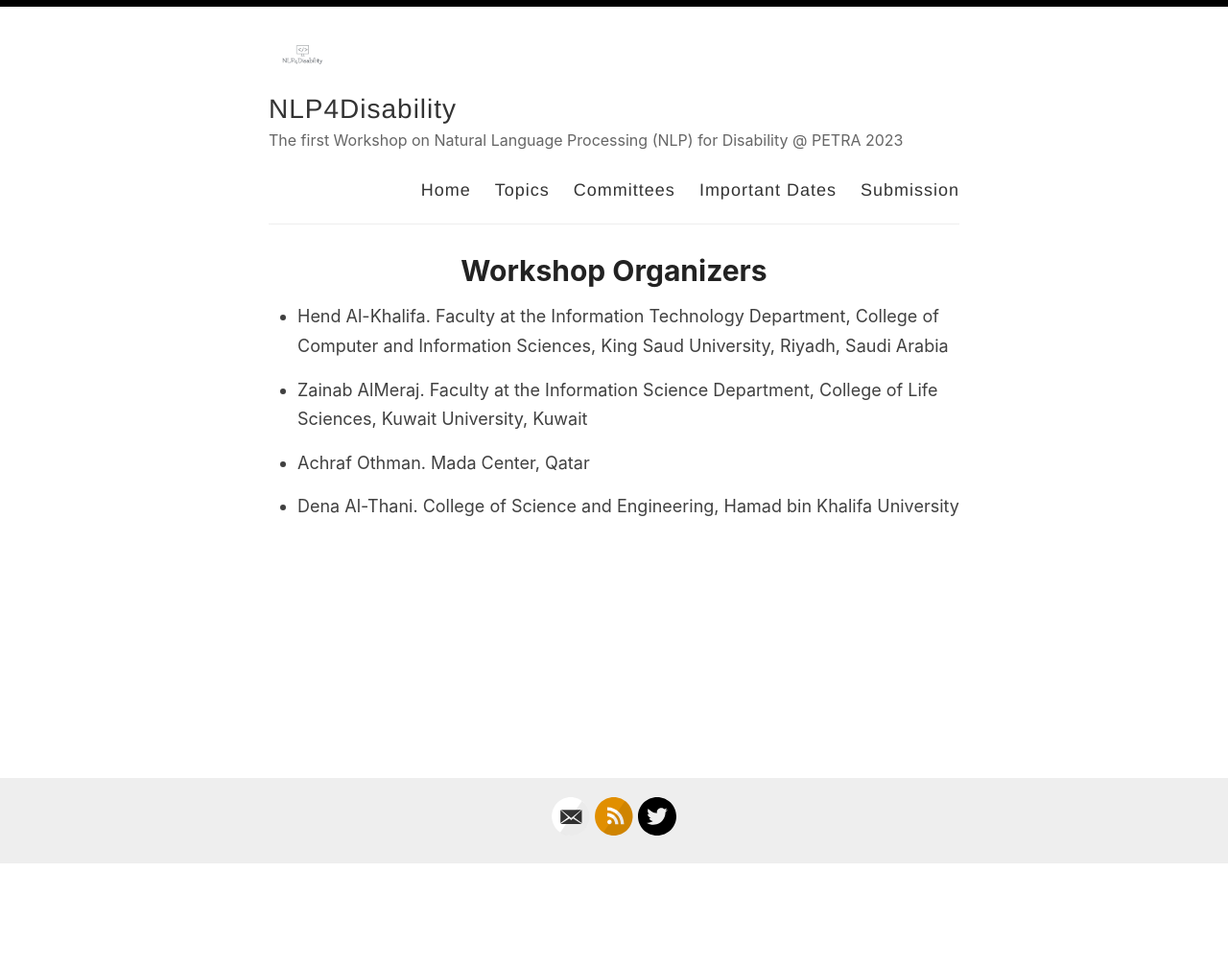
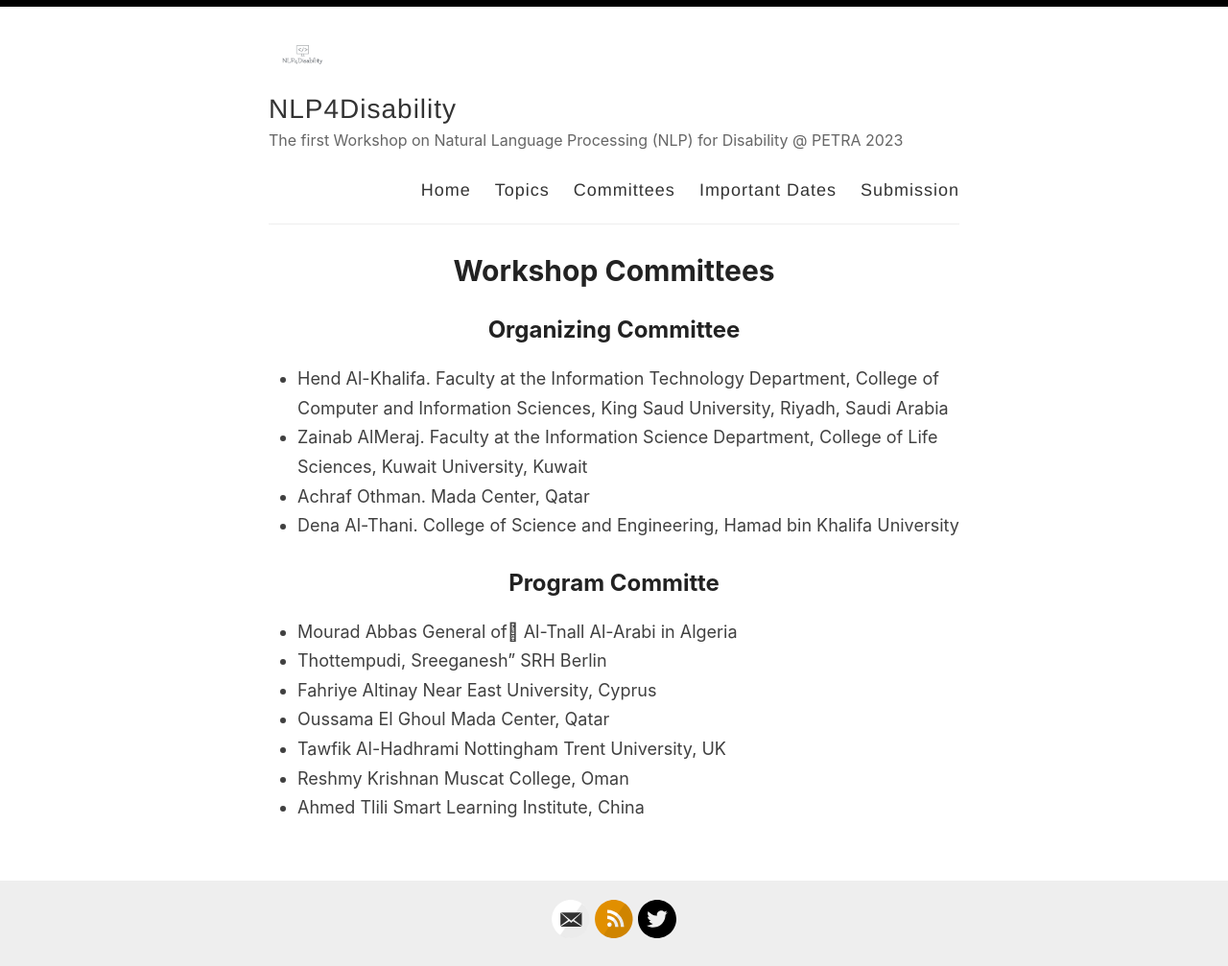
Before and after one commit to nlp4disability/nlp4disability.github.io, a Jekyll site: the page built from _pages/Organizers.md, in a window 1280 px wide. Shown: the whole page at 96% size. Built offline with Jekyll 4.4.1, drawn with Linux system fonts in a browser that asks for light colours; before the commit the page ends 901 px from its top, so only the background shows below that.

Commit message:
Update Organizers.md

```diff
--- a/_pages/Organizers.md
+++ b/_pages/Organizers.md
@@ -1,13 +1,20 @@
 ---
 layout: page
-title: Workshop Organizers
+title: Workshop Committees
 permalink: /Organizers/
 ---
 
+## Organizing Committee
 - Hend Al-Khalifa. Faculty at the Information Technology Department, College of Computer and Information Sciences, King Saud University, Riyadh, Saudi Arabia
+- Zainab AlMeraj. Faculty at the Information Science Department, College of Life Sciences, Kuwait University, Kuwait
+- Achraf Othman. Mada Center, Qatar
+- Dena Al-Thani. College of Science and Engineering, Hamad bin Khalifa University
 
-- Zainab AlMeraj. Faculty at the Information Science Department, College of Life Sciences, Kuwait University, Kuwait
-
-- Achraf Othman. Mada Center, Qatar
-
-- Dena Al-Thani. College of Science and Engineering, Hamad bin Khalifa University
+## Program Committe
+- Mourad Abbas	General of َAl-Tnall Al-Arabi in Algeria
+- Thottempudi, Sreeganesh"	SRH Berlin
+- Fahriye Altinay	Near East University, Cyprus
+- Oussama El Ghoul 	Mada Center, Qatar
+- Tawfik Al-Hadhrami	Nottingham Trent University, UK
+- Reshmy Krishnan	Muscat College, Oman
+- Ahmed Tlili	Smart Learning Institute, China
```
